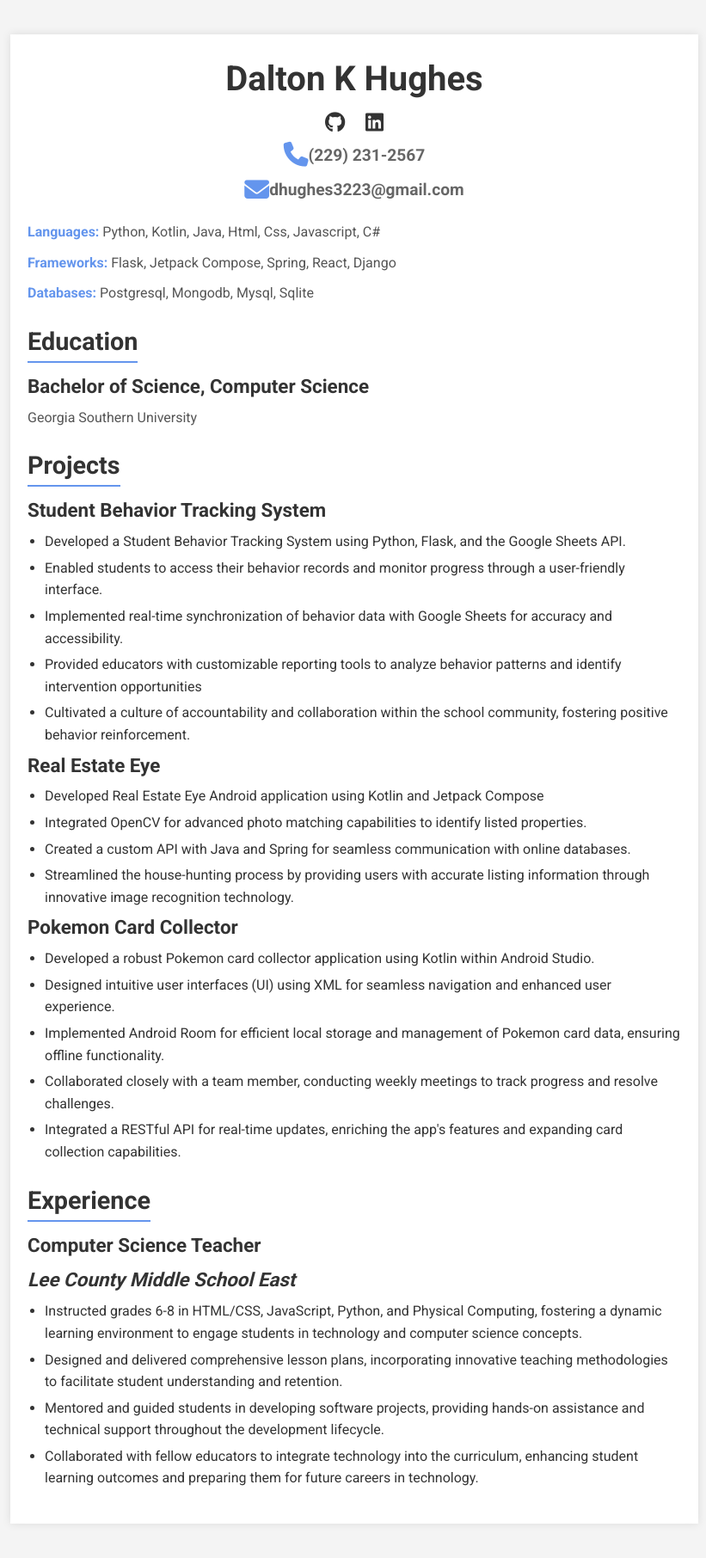
After one commit to Butter3ean/My-Resume, a Flask app: page /resume in a window 1280 px wide. The commit adds this page. Shown: the whole page at 86% size, without its empty margins (228-1049 px from the left). Run offline with Flask 3, Linux system fonts and the light colour scheme; some libraries are stand-ins or nearby versions.

Commit message:
Finished styling for now resume.html though still need a little work on some more styling

```diff
--- a/app.py
+++ b/app.py
@@ -45,7 +45,10 @@ my_resume = {
                             'Collaborated with fellow educators to integrate technology into the curriculum, enhancing student learning outcomes and preparing them for future careers in technology.']
         }}
 
-
 @app.route('/')
 def index():
-    return render_template('index.html', template_resume = my_resume)
+    return render_template('index.html')
+
+@app.route('/resume')
+def resume():
+    return render_template('resume.html', template_resume = my_resume)
--- a/static/styles/main.css
+++ b/static/styles/main.css
@@ -1,28 +1,110 @@
-body {
-    font-family: 'Gill Sans', 'Gill Sans MT', Calibri, 'Trebuchet MS', sans-serif;
+* {
+    margin: 0;
+    padding: 0;
+    box-sizing: border-box;
 }
 
-h1 {
-    display: inline;
+body {
+    font-family: 'Roboto', sans-serif;
+    line-height: 1.6;
+    background-color: #f4f4f4;
+    color: #333;
+}
+
+.container {
+    max-width: 800px;
+    margin: 40px auto;
+    padding: 20px;
+    background: #fff;
+    box-shadow: 0 0 10px rgba(0, 0, 0, 0.1);
+}
+
+.fa-solid {
+    color: cornflowerblue;
+}
+
+header {
+    text-align: center;
+    margin-bottom: 20px;
+}
+
+header h1 {
+    font-size: 2.5em;
+    margin-bottom: 6px;
+    color: #333;
+}
+
+header h4 {
+    margin: 10px 0;
+    font-size: 1.2em;
+    color: #666;
+}
+
+header a {
+    margin: 0 10px;
+    color: #333;
+}
+
+header .fa-github:hover {
+    color: #2dba4e;
+}
+
+header .fa-linkedin:hover {
+    color: #0077B5;
+}
+
+.skills, .education, .projects, .exp {
+    margin-bottom: 20px;
+}
+
+.skills p, .education p, .projects p, .exp p {
+    font-size: 1em;
+    color: #555;
+    margin-bottom: 10px;
+}
+
+.skills b, .education b, .projects b, .exp b {
+    color: cornflowerblue;
+}
+
+.education h3, .projects h3, .exp h3 {
+    font-size: 1.8em;
+    color: #333;
+    margin-bottom: 10px;
+    border-bottom: 2px solid cornflowerblue;
+    display: inline-block;
+}
+
+.education h4, .projects h4, .exp h4 {
+    font-size: 1.4em;
+    color: #333;
+    margin-bottom: 5px;
+}
+
+.projects ul, .exp ul {
+    list-style-type: disc;
+    padding-left: 20px;
+}
+
+.projects ul li, .exp ul li {
+    margin-bottom: 5px;
 }
 
 
-.fa-solid {
-    color: dodgerblue;
+@media (max-width: 768px) {
+    .container {
+        padding: 10px 20px;
     }
 
-.fa-github {
-    color: #6cc644;
+    header h1 {
+        font-size: 2em;
     }
 
-.fa-linkedin {
-    color: cornflowerblue;
+    section h3 {
+        font-size: 1.5em;
     }
 
-.fa-github, .fa-linkedin, .fa-solid {
-    padding: 8px;
+    section h4 {
+        font-size: 1.2em;
     }
-
-header {
-    padding-bottom: 16px;
 }
--- /dev/null
+++ b/templates/resume.html
@@ -0,0 +1,78 @@
+<!DOCTYPE html>
+<html lang="en">
+  <head>
+    <meta charset="UTF-8" />
+    <meta name="viewport" content="width=device-width, initial-scale=1.0" />
+    <link
+      rel="stylesheet"
+      type="text/css"
+      href="{{ url_for('static',filename='styles/main.css') }}"
+    />
+    <link
+    href="https://fonts.googleapis.com/css2?family=Roboto:wght@400;700&display=swap"
+    rel="stylesheet"
+  />
+    <script
+      src="https://kit.fontawesome.com/f806682d97.js"
+      crossorigin="anonymous"
+    ></script>
+    <title>Document</title>
+  </head>
+  <body>
+    <div class="container">
+      <header>
+        <h1>{{ template_resume['name'] }}</h1>
+        {% for link_info in template_resume['links'] %}
+        <a href="{{ link_info[0] }}" target="_blank"
+          ><i class="fa-brands {{ link_info[1] }} fa-xl"></i
+        ></a>
+        {% endfor %}
+        <h4>
+          <i class="fa-solid {{ template_resume['phone_num'][1] }} fa-xl"></i>{{
+          template_resume['phone_num'][0] }}
+        </h4>
+        <h4>
+          <i class="fa-solid {{ template_resume['email'][1] }} fa-xl"></i>{{
+          template_resume['email'][0] }}
+        </h4>
+        <!--TODO: Check for appropriate use of icons-->
+      </header>
+
+      <div class="skills">
+        {% for skill_type in template_resume['skills'] %} {% for key, list in
+        skill_type.items() %}
+        <p><b>{{ key | title }}:</b> {{ ', '.join(list) | title}}</p>
+        {% endfor %} {% endfor %}
+      </div>
+
+      <div class="education">
+        <h3>Education</h3>
+        <h4>Bachelor of Science, Computer Science</h4>
+        <p>Georgia Southern University</p>
+      </div>
+
+      <div class="projects">
+        <h3>Projects</h3>
+        {% for project in template_resume['projects'] %}
+        <h4>{{ project['name'] }}</h4>
+        <ul>
+          {% for description in project['description'] %}
+          <li>{{ description }}</li>
+          {% endfor %}
+        </ul>
+        {% endfor %}
+      </div>
+
+      <div class="exp">
+        <h3>Experience</h3>
+        <h4>{{ template_resume['work experience']['title'] }}</h4>
+        <h4><em>{{ template_resume['work experience']['location'] }}</em></h4>
+        <ul>
+          {% for desc in template_resume['work experience']['description'] %}
+          <li>{{ desc }}</li>
+          {% endfor %}
+        </ul>
+      </div>
+    </div>
+  </body>
+</html>
```
Also changed, not shown: templates/base.html (added, +11 -0 lines). Lines whose indentation alone changed are shown as unchanged.
